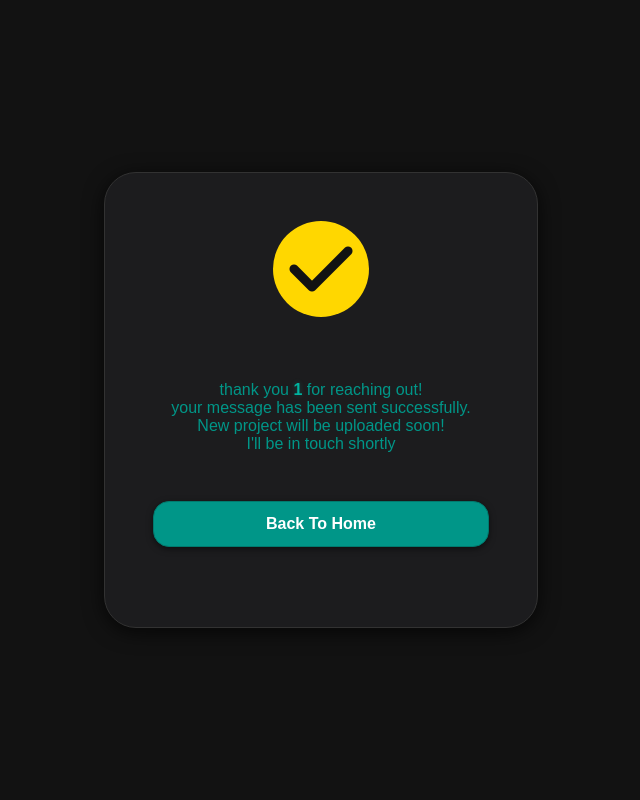
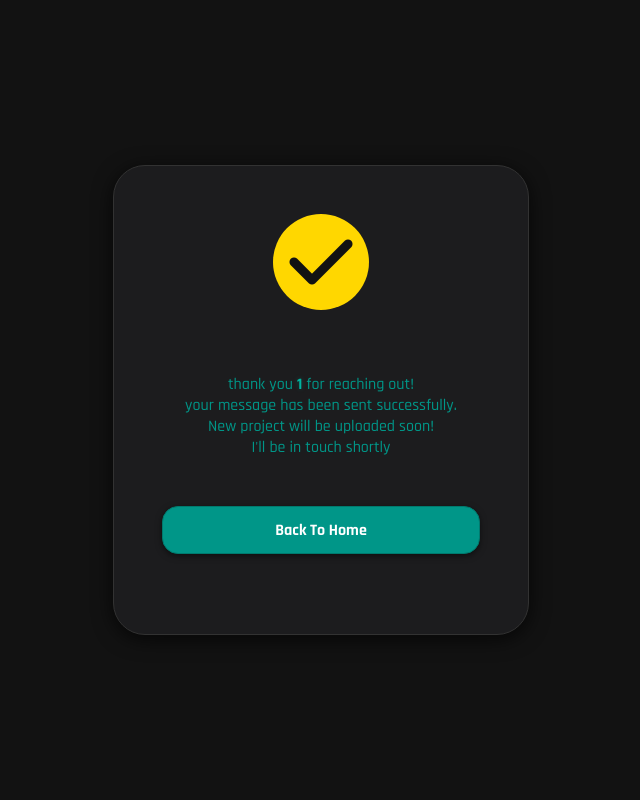
Before and after one commit to Emmibrill/portfolio-full-stack, a Django app: page /thank-you/1/ in a window 1280 px wide. Shown: the whole page, without its empty margins (319-959 px from the left). Run offline with Django 5.2, Linux system fonts and the light colour scheme; some web fonts are replaced.

Commit message:
update font family and thank-you page

```diff
--- a/static/css/portfolio.css
+++ b/static/css/portfolio.css
@@ -789,6 +789,13 @@ footer {
 
 
 /*thank you page*/
+
+.thankYouBody,
+.thankYouhtml {
+    background: rgb(18 18 18);
+    width: 100%;
+    height: 100%;
+}
 .thankYouContainer {
     position: relative;
     background: rgb(18 18 18);
@@ -798,7 +805,7 @@ footer {
     height: 100dvh;
     display: grid;
     place-content: center;
-    font-family: sans-serif
+    /*font-family: sans-serif;*/
 }
 
 .thankYou {
@@ -815,7 +822,6 @@ footer {
     align-items: center;
     flex-direction: column;
     padding: 3rem;
-
 }
 
 .icon_container {
@@ -1331,7 +1337,7 @@ footer {
         margin: 2rem;
         padding: .8rem 5rem;
         font-size: 1rem;
-        border-radius: 3rem;
+        border-radius: 1rem;
     }
 
     /* about section*/
--- a/templates/portfolioApp/thank-you.html
+++ b/templates/portfolioApp/thank-you.html
@@ -1,6 +1,6 @@
 {% load static %}
 <!DOCTYPE html>
-<html lang="en">
+<html lang="en" class="thankYouhtml">
 <head>
     <meta charset="UTF-8">
     <meta name="viewport" content="width=device-width, initial-scale=1.0">
@@ -8,7 +8,7 @@
     <link rel="stylesheet" href="https://cdnjs.cloudflare.com/ajax/libs/font-awesome/6.4.2/css/all.min.css" integrity="sha512-z3gLpd7yknf1YoNbCzqRKc4qyor8gaKU1qmn+CShxbuBusANI9QpRohGBreCFkKxLhei6S9CQXFEbbKuqLg0DA==" crossorigin="anonymous" referrerpolicy="no-referrer" />
     <link rel="stylesheet" href="{% static 'css/portfolio.css' %}">
 </head>
-<body>
+<body class="thankYouBody">
     <div class="thankYouContainer">
         <div class="thankYou">
             <div class="icon_container">
```
